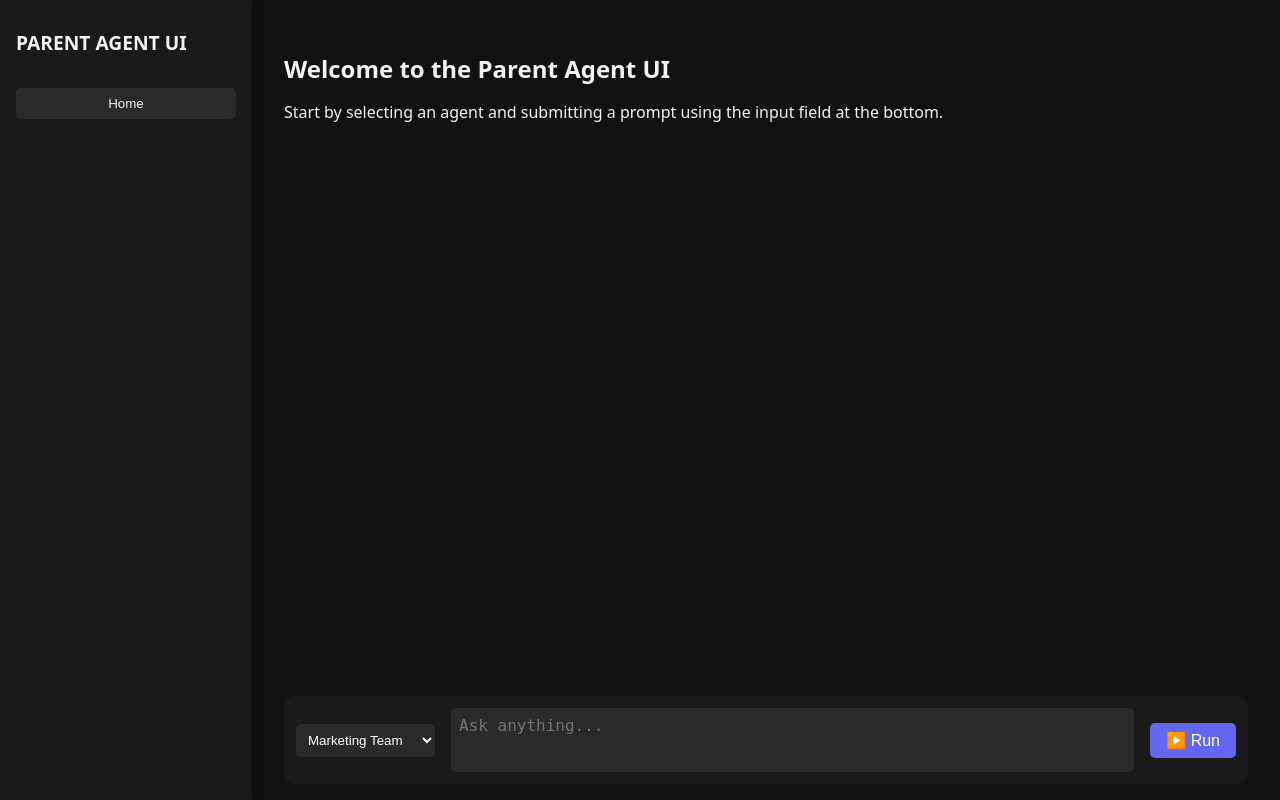
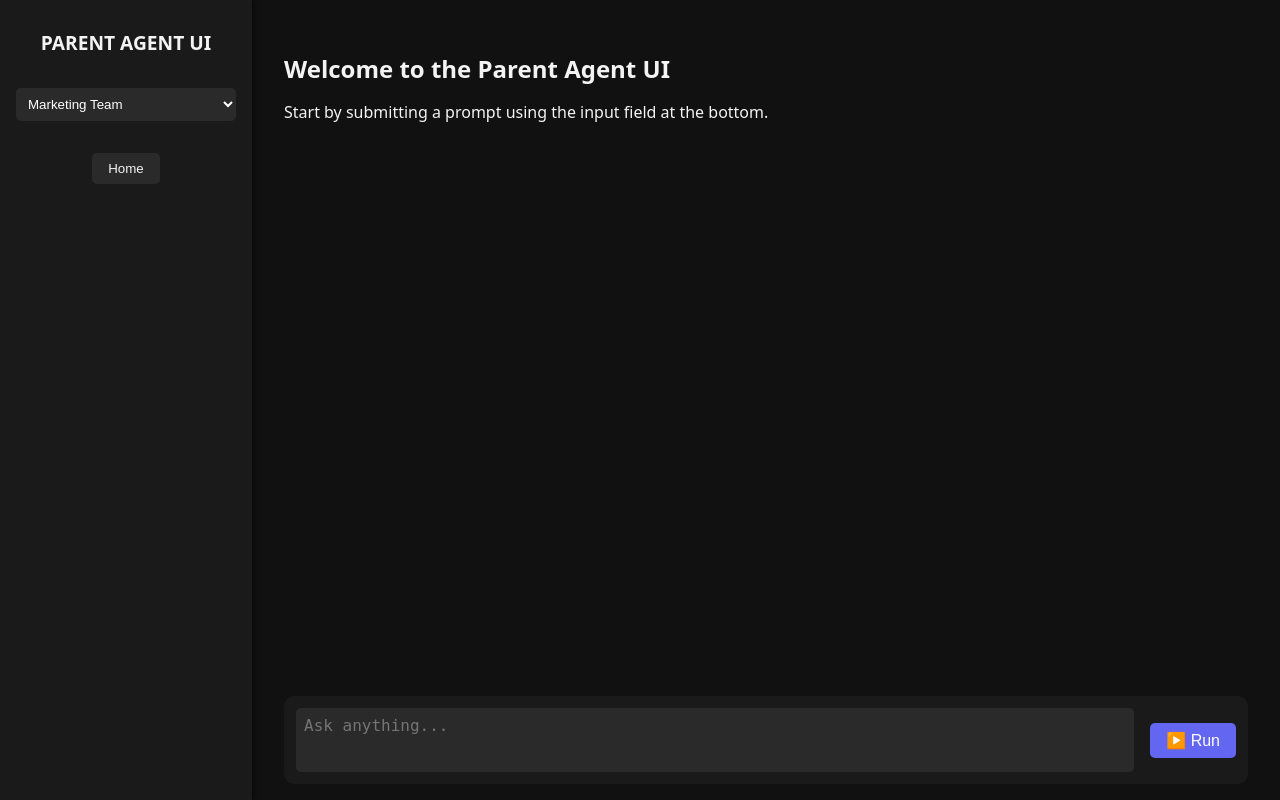
Before and after one commit to lfpmeloni/agno-playground, a Flask app: page / in a window 1280 px wide. Run offline with Flask 2, Linux system fonts and the light colour scheme.

Commit message:
testing hr review team

```diff
--- a/frontend/app.py
+++ b/frontend/app.py
@@ -52,7 +52,7 @@
                 callback=stream_output
             )
 
-        # Clean and append captured stdout after completion
+        # Append captured stdout after completion
         clean_stdout = ansi_escape.sub('', f.getvalue())
         outputs[job_id] += clean_stdout
         outputs[job_id] += "\n✅ Task completed successfully.\n"
@@ -68,8 +68,18 @@
     if request.method == "POST":
         agent = request.form.get("agent")
         prompt = request.form.get("prompt")
-        # Process the agent and prompt...
-        return render_template("index.html")
+        if not prompt:
+            return render_template("index.html", error="Prompt cannot be empty.")
+        try:
+            team_instance = load_team(agent)
+        except ValueError as e:
+            return render_template("index.html", error=str(e))
+        job_id = str(uuid.uuid4())
+        # Run the team agent asynchronously in a new thread
+        threading.Thread(
+            target=lambda: asyncio.run(run_team_agent(prompt, job_id, team_instance))
+        ).start()
+        return redirect(url_for('check_status', job_id=job_id))
     return render_template("index.html")
 
 @app.route('/status/<job_id>')
@@ -77,12 +87,12 @@
     output = outputs.get(job_id)
     done = output and ("✅ Task completed" in output or "❌ Error" in output or "🏁 Job finished." in output)
 
-    # Handle AJAX polling requests
+    # For AJAX polling
     if request.headers.get("X-Requested-With") == "XMLHttpRequest":
         return output or "Still running..."
 
-    # NEW: infer agent name from output (hacky but works)
-    agent_name = "HR Review Team" if "BOLD_GOALS" in output else "Marketing Team"
+    # Infer agent name from output (hacky but works)
+    agent_name = "HR Review Team" if output and "BOLD_GOALS" in output else "Marketing Team"
 
     return render_template(
         'output.html',
--- a/frontend/templates/index.html
+++ b/frontend/templates/index.html
@@ -14,30 +14,38 @@
       height: 100vh;
       overflow: hidden;
     }
-
     .sidebar {
       width: 220px;
       background-color: #1a1a1a;
       padding: 1rem;
       box-shadow: 2px 0 5px rgba(0,0,0,0.5);
+      display: flex;
+      flex-direction: column;
+      align-items: center;
     }
-
     .sidebar h1 {
       font-size: 1.2rem;
       margin-bottom: 2rem;
     }
-
+    .sidebar select {
+      margin-bottom: 1rem;
+      background-color: #2a2a2a;
+      color: white;
+      border: none;
+      border-radius: 5px;
+      padding: 0.5rem;
+      width: 100%;
+    }
     .sidebar a button {
       background-color: #2a2a2a;
       border: none;
       color: #f3f3f3;
       padding: 0.5rem 1rem;
-      margin-bottom: 1rem;
+      margin-top: 1rem;
       width: 100%;
       cursor: pointer;
       border-radius: 5px;
     }
-
     .main {
       flex: 1;
       display: flex;
@@ -45,12 +53,10 @@
       padding: 2rem;
       position: relative;
     }
-
     .main h2 {
       font-size: 1.5rem;
       margin-bottom: 0.5rem;
     }
-
     .prompt-form {
       position: absolute;
       bottom: 1rem;
@@ -62,16 +68,6 @@
       border-radius: 10px;
       padding: 0.75rem;
     }
-
-    .prompt-form select {
-      margin-right: 1rem;
-      background-color: #2a2a2a;
-      color: white;
-      border: none;
-      border-radius: 5px;
-      padding: 0.5rem;
-    }
-
     .prompt-form textarea {
       flex: 1;
       resize: none;
@@ -83,7 +79,6 @@
       font-size: 1rem;
       height: 3rem;
     }
-
     .prompt-form button {
       margin-left: 1rem;
       background-color: #6366f1;
@@ -94,7 +89,6 @@
       border-radius: 5px;
       cursor: pointer;
     }
-
     .content {
       padding-bottom: 6rem;
     }
@@ -103,24 +97,38 @@
 <body>
   <div class="sidebar">
     <h1>PARENT AGENT UI</h1>
+    <!-- Team selector placed in the sidebar -->
+    <select id="agent" name="agent">
+      <option value="marketing_team">Marketing Team</option>
+      <option value="hr_team_coordinator">HR Review Team</option>
+    </select>
     <a href="/"><button>Home</button></a>
   </div>
 
   <div class="main">
     <div class="content">
       <h2>Welcome to the Parent Agent UI</h2>
-      <p>Start by selecting an agent and submitting a prompt using the input field at the bottom.</p>
+      <p>Start by submitting a prompt using the input field at the bottom.</p>
+      {% if error %}
+      <p style="color: red;">{{ error }}</p>
+      {% endif %}
     </div>
 
     <form method="POST" class="prompt-form">
-      <select name="agent" id="agent">
-        <option value="marketing_team">Marketing Team</option>
-        <option value="hr_team">HR Review Team</option>
-        <!-- Add more options as needed -->
-      </select>
+      <!-- Hidden input that will be updated with the selected agent from the sidebar -->
+      <input type="hidden" name="agent" id="agent-hidden" value="marketing_team">
       <textarea name="prompt" placeholder="Ask anything..."></textarea>
       <button type="submit">▶️ Run</button>
     </form>
+
+    <script>
+      // Sync the sidebar select with the hidden input in the form
+      const dropdown = document.getElementById("agent");
+      const hiddenAgent = document.getElementById("agent-hidden");
+      dropdown.addEventListener("change", () => {
+        hiddenAgent.value = dropdown.value;
+      });
+    </script>
   </div>
 </body>
 </html>
```
Also changed, not shown: frontend/templates/output.html (+0 -10 lines).
